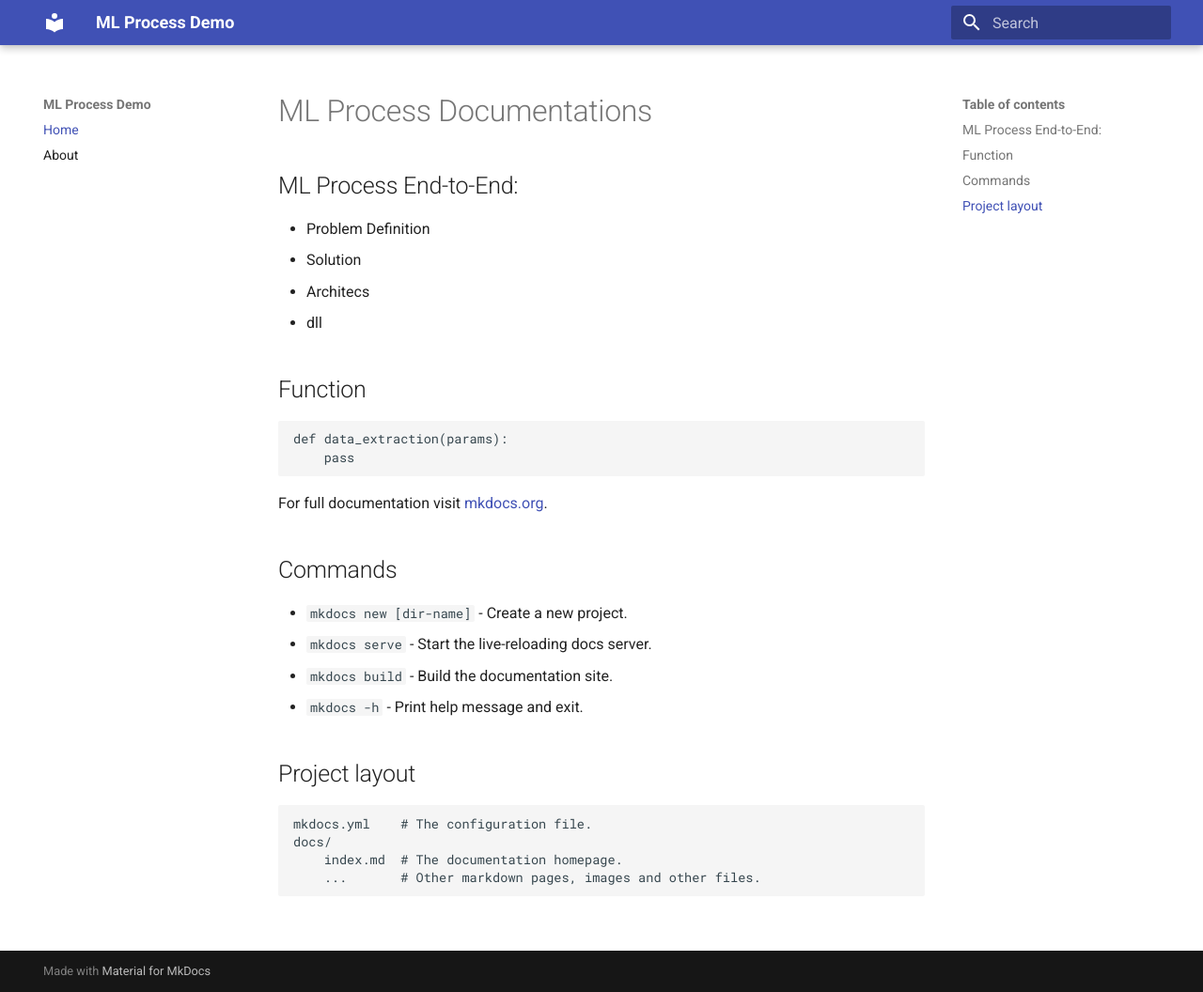
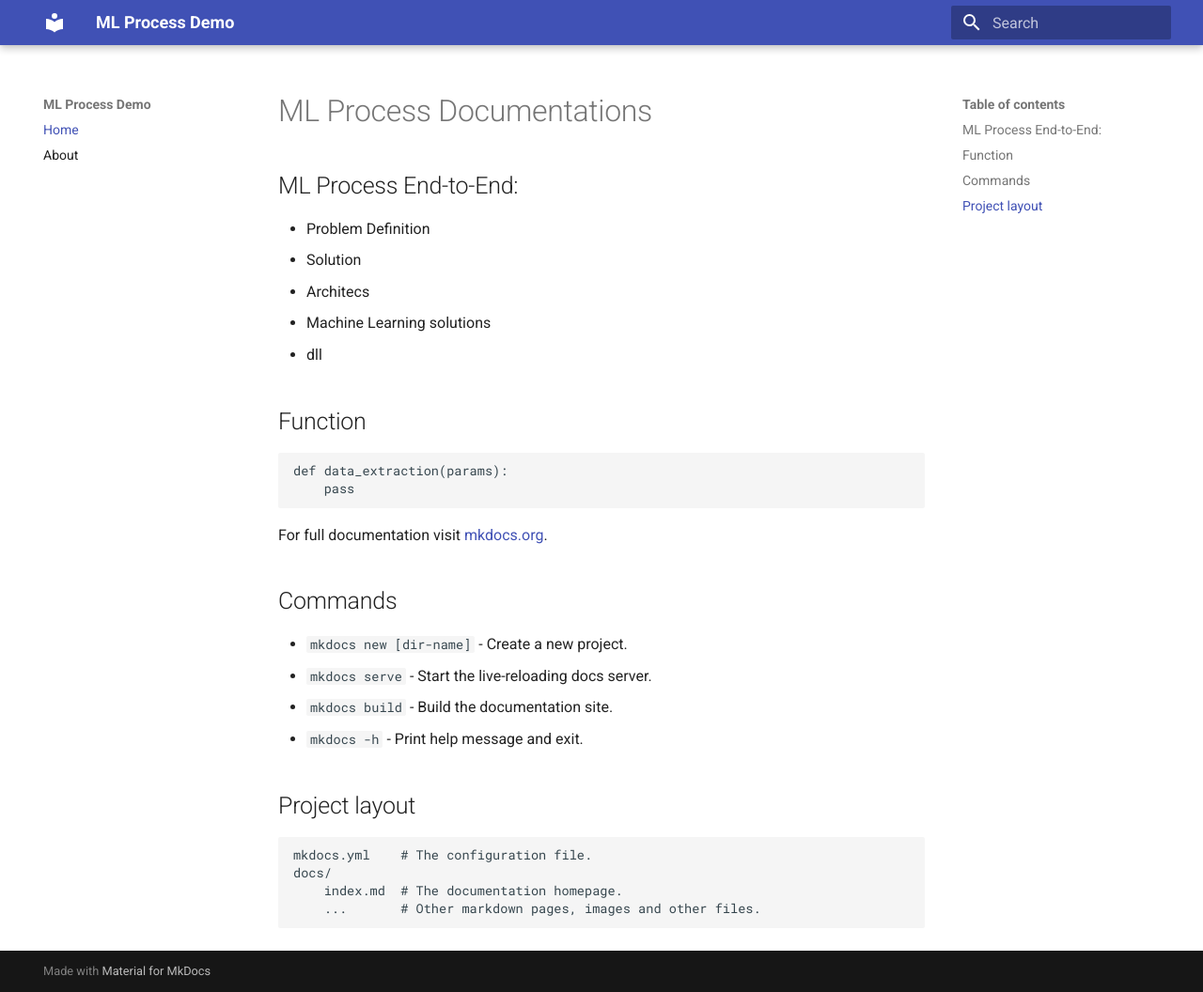
Before and after one commit to shandytp/ml_process_demo_test, an MkDocs documentation site: the page built from docs/docs/index.md, in a window 1280 px wide and 1056 px high. Shown: the whole window at 94% size. Built offline with MkDocs 1.6.1 and Material for MkDocs 9.7.7, drawn with Linux system fonts in a browser that asks for light colours.

Commit message:
update docs

```diff
--- a/docs/docs/index.md
+++ b/docs/docs/index.md
@@ -4,6 +4,7 @@
 - Problem Definition
 - Solution
 - Architecs
+- Machine Learning solutions
 - dll
 
 ## Function
```
